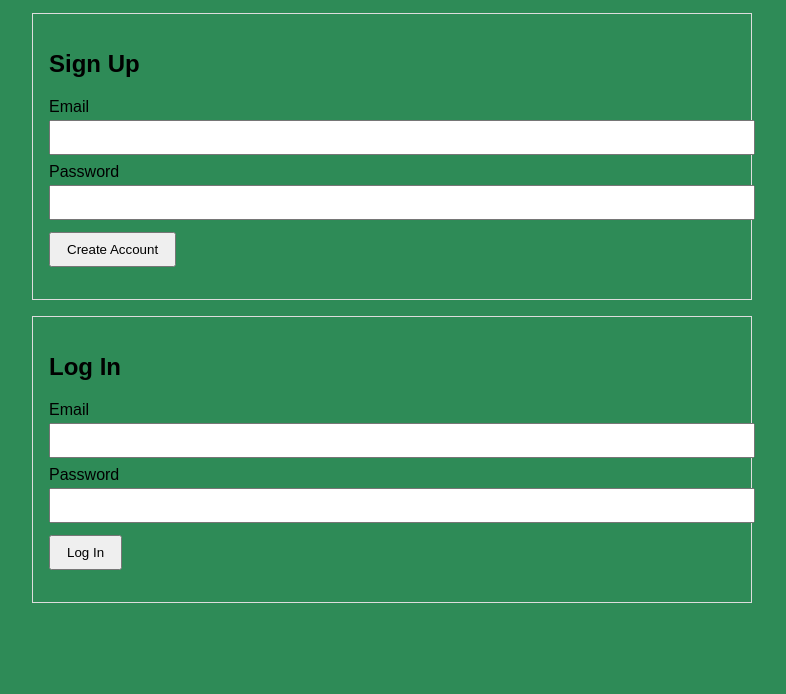
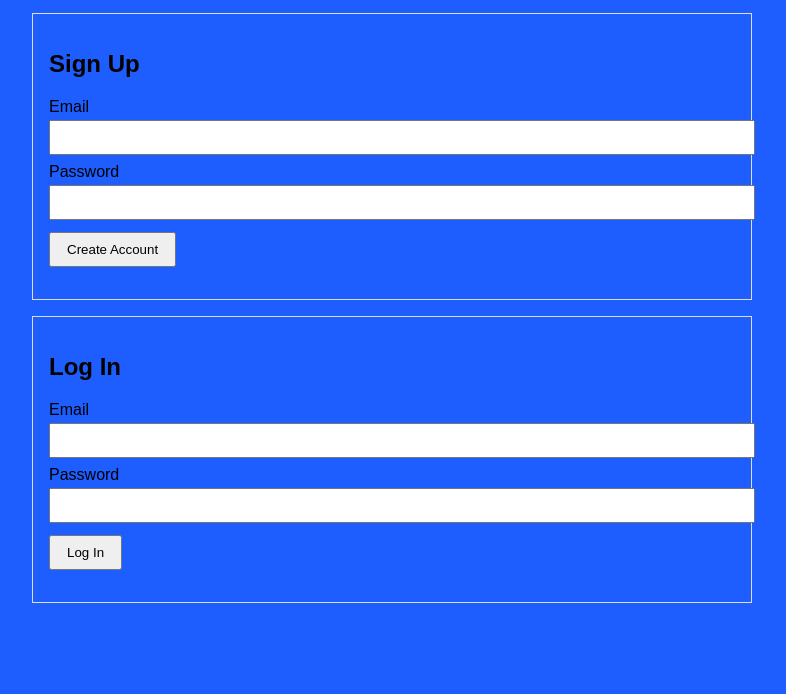
Before and after one commit to cosmoh8sgrass/AuthNest, a plain HTML site: page frontend/index.html in a window 1280 px wide. Shown: the part 106-800 px from the top of the page, without its empty margins (0-786 px from the left). Drawn offline with Linux system fonts and the light colour scheme.

Commit message:
Changed to blue

```diff
--- a/frontend/index.html
+++ b/frontend/index.html
@@ -9,7 +9,7 @@
         font-family: Arial, sans-serif;
         margin: 32px;
         max-width: 720px;
-        background: #2e8b57;
+        background: #1e5eff;
       }
       h1 {
         margin-bottom: 8px;
```
Also changed, not shown: frontend/dashboard.html (+1 -1 lines).
